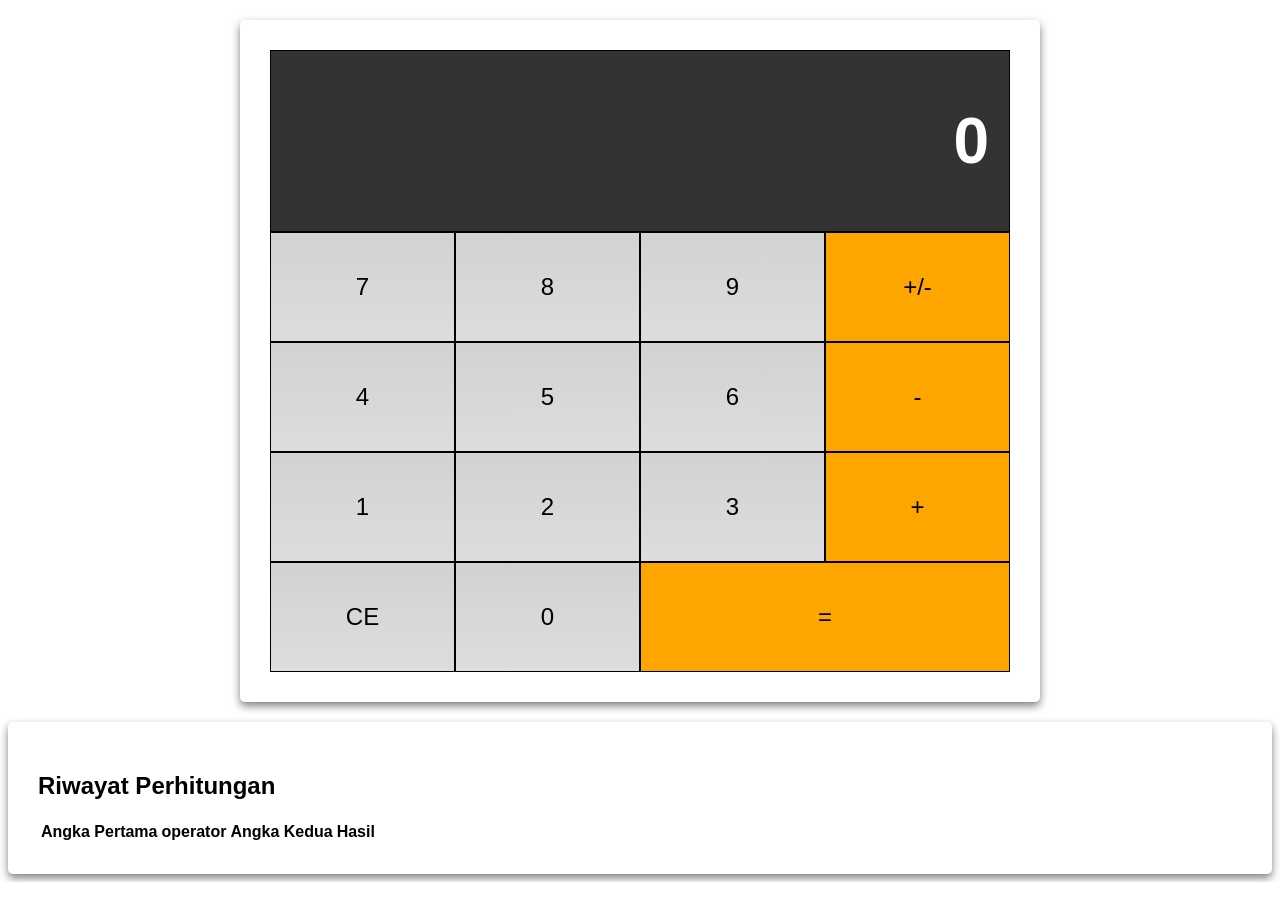
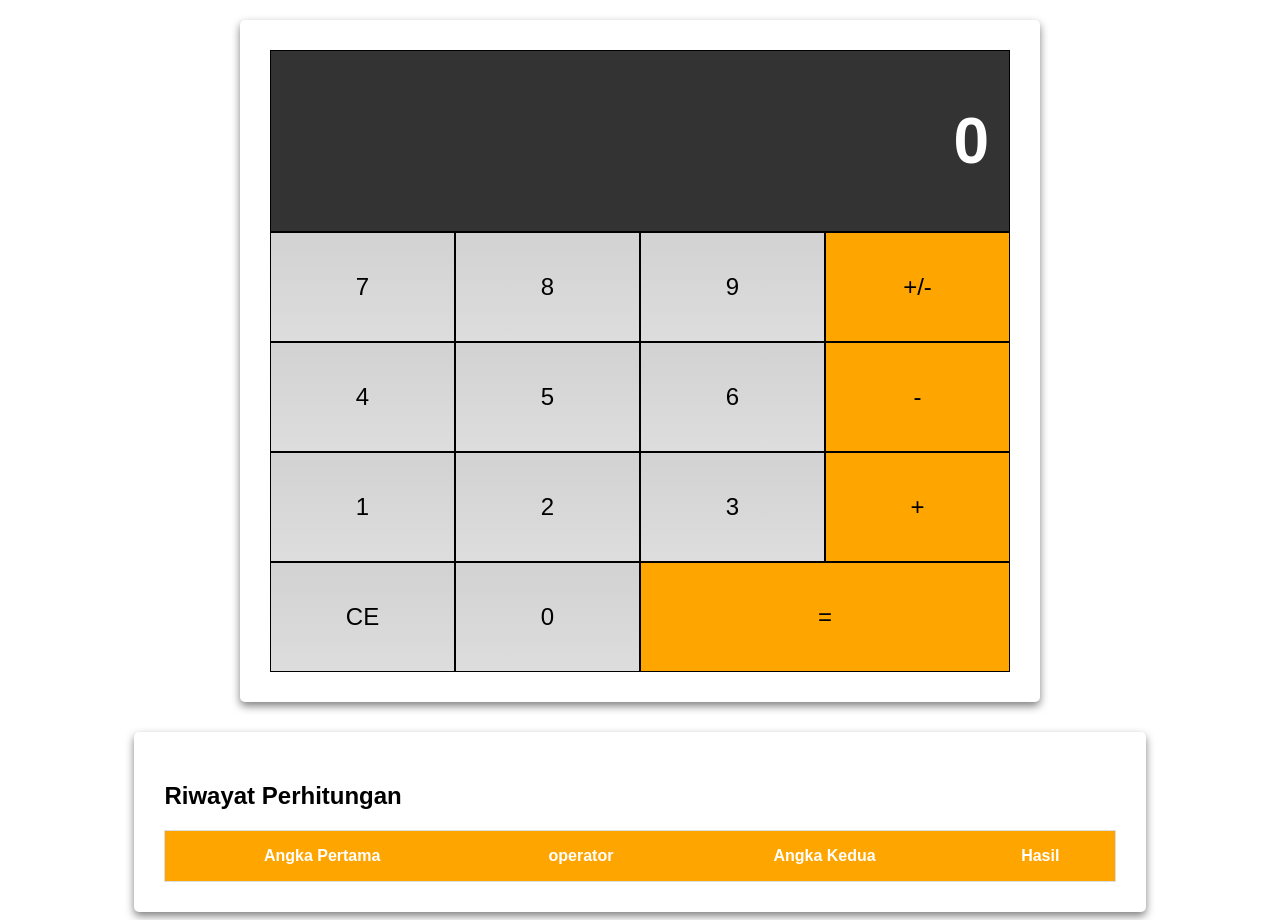
Before and after one commit to Bolochen/kalkulator, a plain HTML site: page index.html in a window 1280 px wide. Before the commit the page ends 882 px from the top, so only its background shows below. Drawn offline with Linux system fonts and the light colour scheme.

Commit message:
menerapkan styling pada history table

```diff
--- a/style.css
+++ b/style.css
@@ -56,3 +56,40 @@ body {
         padding: 10px;
     }
  }
+
+ .history {
+    width: 80%;
+    margin: 30px auto 0 auto;
+    overflow: scroll;
+ }
+
+ table {
+    border-collapse: collapse;
+    border-spacing: 0;
+    width: 100%;
+    border: 1px solid #ddd;
+ }
+
+ th,td {
+    text-align: center;
+    padding: 16px;
+ }
+
+ th {
+    background-color: orange;
+    color: white;
+ }
+
+ tr:nth-child(even) {
+    background-color: #d2d2d2;
+ }
+
+ @media screen and (max-width: 513px) {
+    .button{
+        padding: 10px;
+    }
+
+    .history {
+        width: 100%;
+    }
+ }
```
